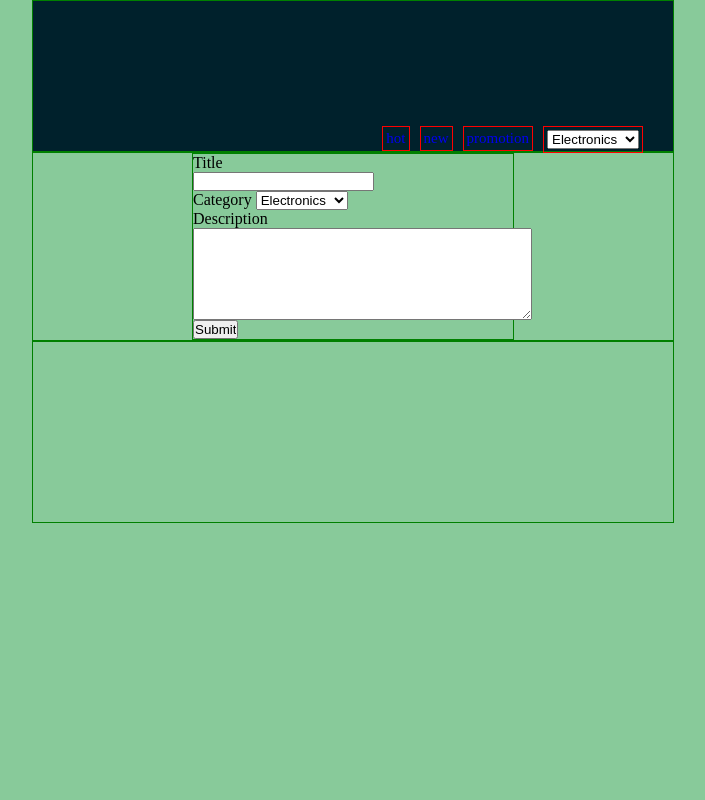
After one commit to Irabor/flaskbg, a Flask app: template templates/home.html in a window 1280 px wide. The commit adds this page. Shown: the whole page, without its empty margins (287-992 px from the left). Run offline with Flask 2, Linux system fonts and the light colour scheme; the template is opened without the code that fills it, so the values that code supplies are empty.

Commit message:
cosmetics

```diff
--- a/app.py
+++ b/app.py
@@ -16,7 +16,11 @@ def home():
         my_db.execute('INSERT INTO anons(posts) VALUES( ?)', (post,))
         my_db.commit()
         entry = cursor.execute('SELECT ID, posts FROM anons')
-        return render_template('index.html', posts = entry)
-    return render_template('index.html')
+        return render_template('home.html', posts = entry)
+        if post == '':
+            pass
+    entry = cursor.execute('SELECT ID, posts FROM anons')
+    return render_template('home.html', posts = entry)
+
 if __name__ == '__main__':
     app.run(debug=True)
--- /dev/null
+++ b/templates/home.html
@@ -0,0 +1,102 @@
+</ <!DOCTYPE html>
+<html>
+  <head>
+    <meta charset="utf-8">
+    <title></title>
+    <style>
+    *{
+      padding: 0;
+      margin: 0;
+        list-style: none;
+        text-decoration: none;
+    }
+    #sub_header ul li {
+
+      float: left;
+      margin: 5px;
+      border: 1px solid red;
+      font-size: 15px;
+      padding: 3px
+    }
+    #sub_header ul{
+      float: right;
+      margin-top: 120px;
+      margin-right: 25px;
+    }
+    #sub_header{
+      width: 50%;
+      margin: auto;
+      border: 1px solid green;
+      height: 150px;
+      background-color: #00212c
+    }
+    #container{
+      width: 50%;
+      margin: auto;
+      border: 1px solid green;
+    }
+    #info{
+      width: 50%;
+      margin: auto;
+      border: 1px solid green
+    }
+    .post{
+      width: 100%;
+      height: 100px;
+      border: 1px solid grey;
+    }
+    body{
+      background-color: #88ca9a
+    }
+    #footer{
+      width: 50%;
+      margin: auto;
+      border: 1px solid green;
+      height: 180px;
+    }
+    </style>
+  </head>
+  <body>
+      <div id='header'>
+      </div>
+      <div id='sub_header'>
+              <ul>
+                  <li><a  href="#"> hot</a> </li>
+                  <li><a href="#"> new</a></li>
+                    <li><a href="#"> promotion</a></li>
+                  <li>
+                      <select> name='cat'
+                          <option value='Electronics'>Electronics</option>
+                          <option value="Educational">Educational</option>
+                          <option value="Style"> sytle</option>
+                      </select>
+                  </li>
+
+                </ul>
+      </div>
+      <div id='container'>
+        <form name='info' id='info' method="POST" action="/">
+          <ul>
+            <li>Title <input type="text"><br></li>
+            <li>Category
+              <select> name='cat'
+                  <option value='Electronics'>Electronics</option>
+                  <option value="Educational">Educational</option>
+                  <option value="Style"> sytle</option>
+              </select><br>
+            </li>
+            <li>Description</li>
+          </ul>
+
+
+            <textarea rows='6' cols='40' name='body'></textarea></br>
+            <input type="submit">
+        </form>
+        {% for post in posts %}
+          <li class="post"><p> {{ post }}</p> </li>
+        {% endfor %}
+      </div>
+      <div id="footer"></div>
+  </body>
+
+</html>
--- a/templates/index.html
+++ b/templates/index.html
@@ -18,12 +18,12 @@
 			box-shadow: 0 0 1px black;
 		}
 		.thread{
-			position: relative;
-			left: 280px
+			position: absolute;
+			right: 50%
 
 		}
 		#frame{
-			width: 250px;
+			width: 30%;
 			height: 190px;
 			border: 1px solid red;
 			position: absolute;
```
Also changed, not shown: post.db, 1 other file.
